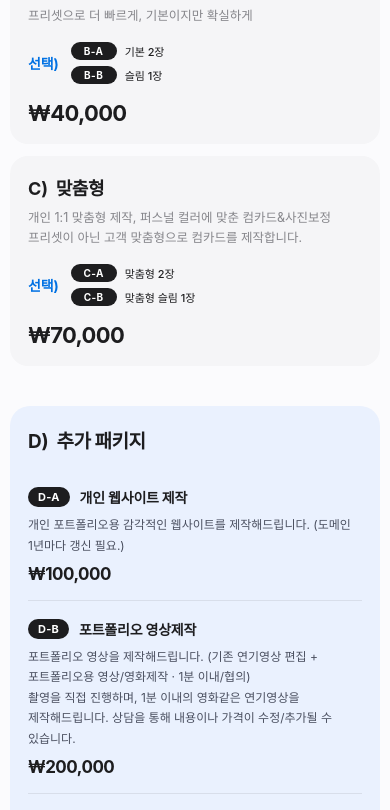
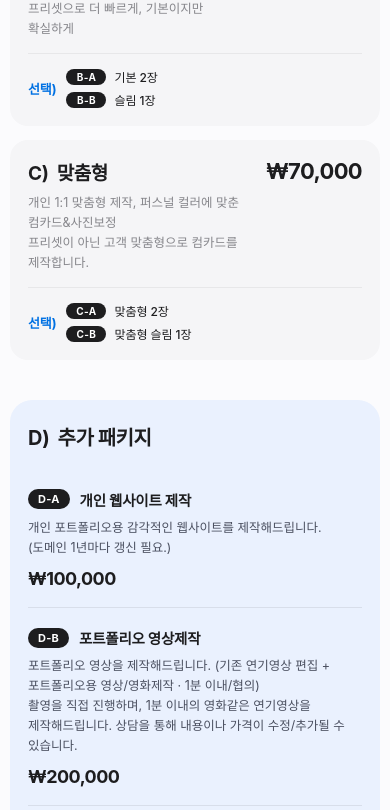
Before and after one commit to haexhanji/skr-site, a website built with Vite: page index.html in a window 390 px wide. Shown: the part 1583-2393 px from the top of the page. Built offline with nearby package versions, Linux system fonts and the light colour scheme; files whose address does not match are found by name; a web font is replaced by a local one.

Commit message:
better mobile layout for pricing compare: stack from 900px, grid areas for card content

```diff
--- a/index.html
+++ b/index.html
@@ -610,32 +610,44 @@
     .pc-btn:hover { background: #333; transform: translateY(-1px); }
     .pc-btn:active { transform: scale(0.98); }
 
-    @media (max-width: 860px) {
-      .pc-row { grid-template-columns: 1fr; gap: 12px; margin-bottom: 12px; }
-      .pc-card { padding: 22px 22px; flex-direction: column; align-items: flex-start; gap: 16px; }
-      .pc-card.pc-card-wide { align-items: flex-start; }
-      .pc-card-right { align-items: flex-start; }
+    @media (max-width: 900px) {
+      .pc-row { grid-template-columns: 1fr; gap: 14px; margin-bottom: 14px; }
+      .pc-card {
+        padding: 22px;
+        display: grid;
+        grid-template-columns: 1fr auto;
+        grid-template-areas: "main price" "variants variants";
+        align-items: start; gap: 14px 18px;
+      }
+      .pc-card-main { grid-area: main; }
+      .pc-card-price { grid-area: price; font-size: 24px; align-self: start; }
+      .pc-variants { grid-area: variants; gap: 10px; padding-top: 14px; border-top: 1px solid rgba(0,0,0,0.06); width: 100%; }
       .pc-card h3 { font-size: 20px; }
-      .pc-card-price { font-size: 24px; }
-      .pc-addon { padding: 24px 22px; border-radius: 20px; }
-      .pc-addon-title { font-size: 19px; margin-bottom: 16px; }
-      .pc-addon-item { grid-template-columns: 1fr; gap: 8px; padding: 16px 0; }
-      .pc-addon-price { font-size: 19px; }
-      .pc-addon-shoot { grid-template-columns: 1fr; gap: 20px; }
+      .pc-sub { font-size: 13px; }
+      .pc-addon { padding: 26px 22px; border-radius: 22px; }
+      .pc-addon-title { font-size: 20px; margin-bottom: 18px; }
+      .pc-addon-item { grid-template-columns: 1fr; gap: 10px; padding: 18px 0; }
+      .pc-addon-price { font-size: 20px; font-weight: 700; }
+      .pc-addon-shoot { grid-template-columns: 1fr; gap: 12px; }
+      .pc-shoot-col { padding: 22px 20px; }
+      .pc-shoot-head strong { font-size: 17px; }
+      .pc-shoot-col li { font-size: 14px; }
     }
     @media (max-width: 480px) {
       .pricing-compare .wrap { width: calc(100% - 20px); }
-      .pc-card { padding: 18px 18px; border-radius: 18px; }
-      .pc-card h3 { font-size: 18px; }
+      .pc-card { padding: 18px; border-radius: 18px; }
+      .pc-card h3 { font-size: 19px; }
       .pc-sub { font-size: 12.5px; }
-      .pc-chip { font-size: 11px; }
-      .pc-chip em { font-size: 10px; }
+      .pc-variants-label { font-size: 13px; }
+      .pc-chip { font-size: 12px; }
+      .pc-chip em { font-size: 10px; min-width: 40px; padding: 2px 8px; }
       .pc-card-price { font-size: 22px; }
-      .pc-addon { padding: 20px 18px; }
-      .pc-addon-name { font-size: 14px; }
-      .pc-addon-desc { font-size: 12px; }
-      .pc-addon-price { font-size: 17px; }
-      .pc-shoot-col li { font-size: 12.5px; }
+      .pc-addon { padding: 22px 18px; }
+      .pc-addon-name { font-size: 14.5px; }
+      .pc-addon-desc { font-size: 12.5px; line-height: 1.6; }
+      .pc-addon-price { font-size: 18px; }
+      .pc-shoot-col { padding: 20px 18px; }
+      .pc-shoot-col li { font-size: 13px; }
     }
 
     /* ——— Right-side rail CTA ——— */
```
Also changed, not shown: pricing.html (+29 -14 lines).
